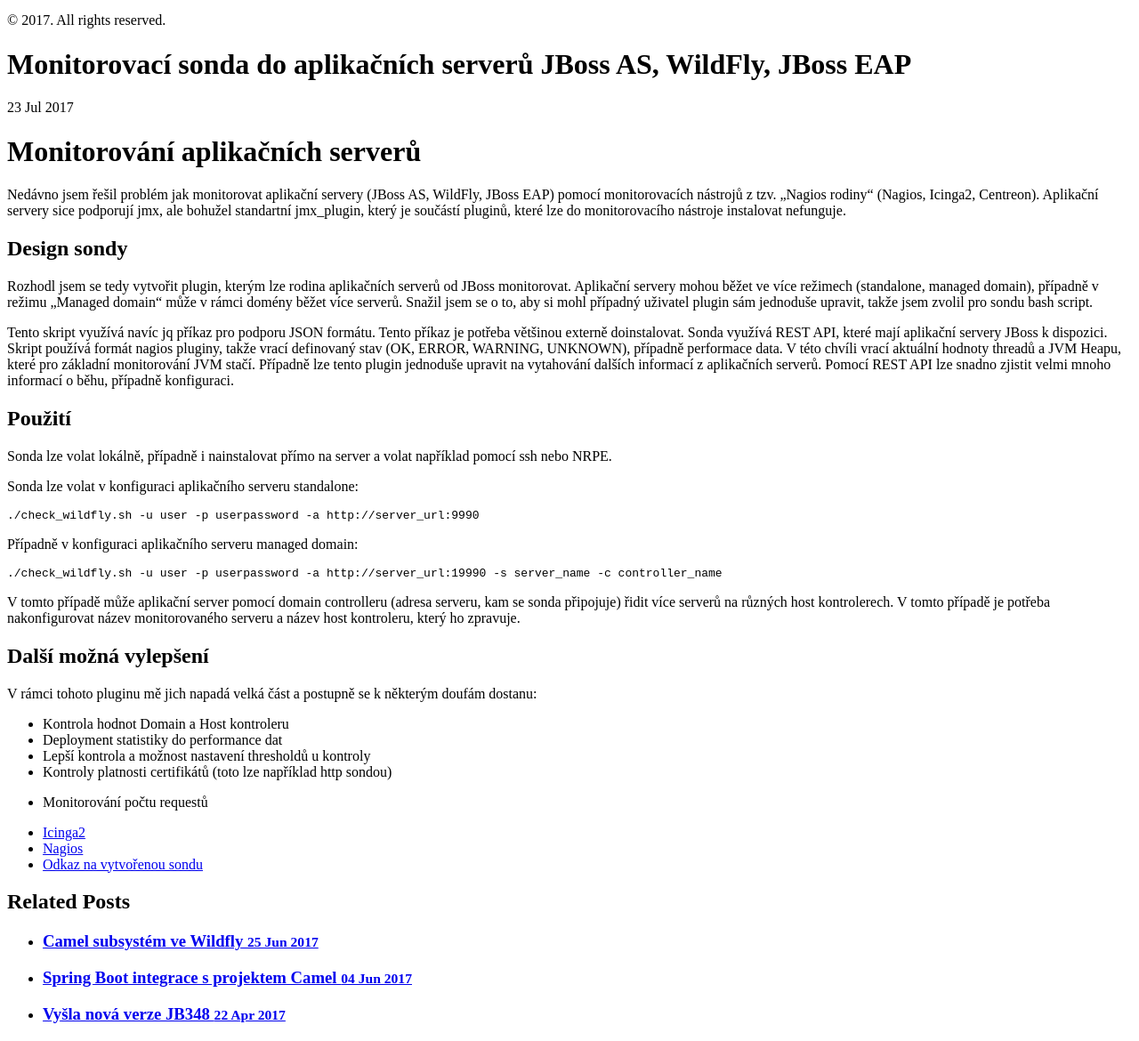
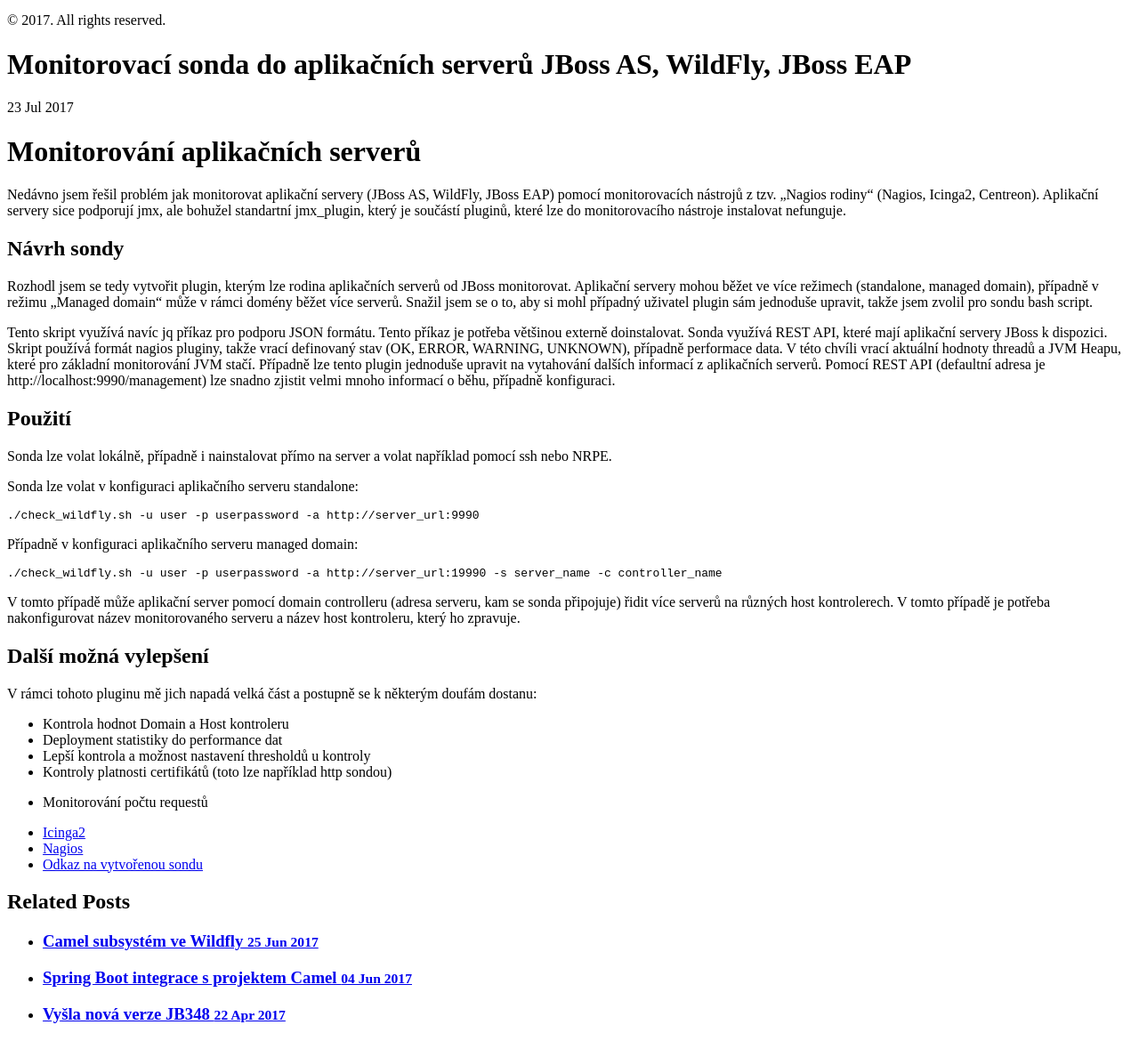
Before and after one commit to vladimirmezera/vladimirmezera.github.io, a Jekyll site: the page built from _posts/2017-07-23-JBoss-monititor-plugin.md, in a window 1280 px wide. Shown: the part 183-1353 px from the top of the page at 89% size. Built offline with Jekyll 4.4.1, drawn with Linux system fonts in a browser that asks for light colours.

Commit message:
Fix typo

```diff
--- a/_posts/2017-07-23-JBoss-monititor-plugin.md
+++ b/_posts/2017-07-23-JBoss-monititor-plugin.md
@@ -11,10 +11,10 @@
 Nedávno jsem řešil problém jak monitorovat aplikační servery (JBoss AS, WildFly, JBoss EAP) pomocí monitorovacích nástrojů z tzv. „Nagios rodiny“ (Nagios, Icinga2, Centreon). Aplikační servery sice podporují jmx, ale bohužel standartní jmx\_plugin, který je součástí pluginů, které lze do monitorovacího nástroje instalovat nefunguje.
 
 
-## Design sondy
+## Návrh sondy
 Rozhodl jsem se tedy vytvořit plugin, kterým lze rodina aplikačních serverů od JBoss monitorovat. Aplikační servery mohou běžet ve více režimech (standalone, managed domain), případně v režimu „Managed domain“ může v rámci domény běžet více serverů. Snažil jsem se o to, aby si mohl případný uživatel plugin sám jednoduše upravit, takže jsem zvolil pro sondu bash script.
 
-Tento skript využívá navíc jq příkaz pro podporu JSON formátu. Tento příkaz je potřeba většinou externě doinstalovat. Sonda využívá REST API, které mají aplikační servery JBoss k dispozici. Skript používá formát nagios pluginy, takže vrací definovaný stav (OK, ERROR, WARNING, UNKNOWN), případně performace data. V této chvíli vrací aktuální hodnoty threadů a JVM Heapu, které pro základní monitorování JVM stačí. Případně lze tento plugin jednoduše upravit na vytahování dalších informací z aplikačních serverů. Pomocí REST API lze snadno zjistit velmi mnoho informací o běhu, případně konfiguraci.
+Tento skript využívá navíc jq příkaz pro podporu JSON formátu. Tento příkaz je potřeba většinou externě doinstalovat. Sonda využívá REST API, které mají aplikační servery JBoss k dispozici. Skript používá formát nagios pluginy, takže vrací definovaný stav (OK, ERROR, WARNING, UNKNOWN), případně performace data. V této chvíli vrací aktuální hodnoty threadů a JVM Heapu, které pro základní monitorování JVM stačí. Případně lze tento plugin jednoduše upravit na vytahování dalších informací z aplikačních serverů. Pomocí REST API (defaultní adresa je http://localhost:9990/management) lze snadno zjistit velmi mnoho informací o běhu, případně konfiguraci.
 
 
 ## Použití
```
